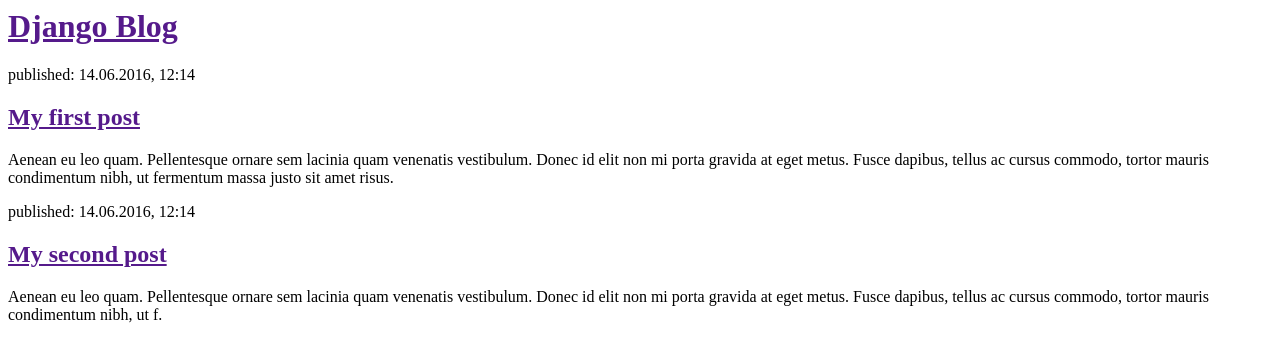
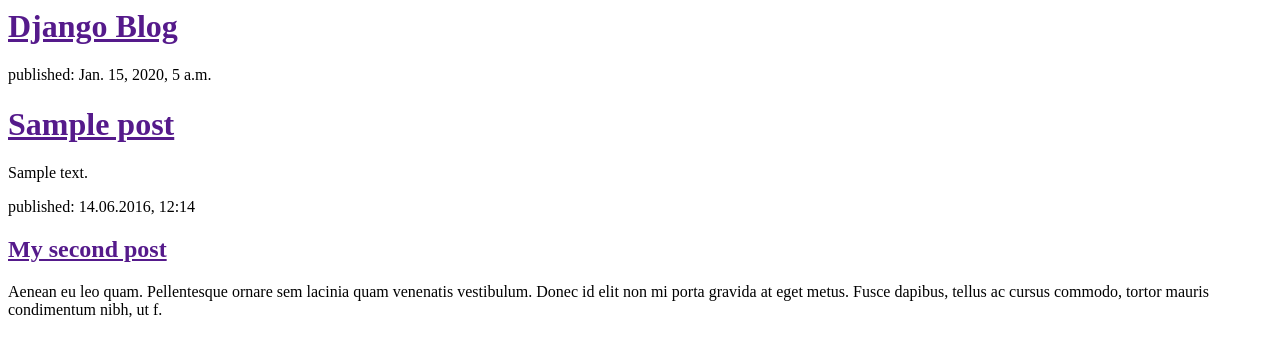
Before and after one commit to miket430/my-first-blog, a Django app: template blog/templates/blog/post_list.html in a window 1280 px wide. Shown: the top 362 px of the page. Run offline with Django 3.2, Linux system fonts and the light colour scheme; the template is opened without the code that fills it: values that come from a table or form of the project are taken from there, others are empty; tables that the repository leaves empty hold one stand-in row (values such as "Sample post"); parts of the project's set-up code (start-up, migrations or seed data) failed here and were passed over.

Commit message:
HTML updated

```diff
--- a/blog/models.py
+++ b/blog/models.py
@@ -16,7 +16,7 @@
 	author = models.ForeignKey('auth.User')
 	title = models.CharField(max_length=200)
 	text = models.TextField()
-	create_date = models.DateTimeField(
+	created_date = models.DateTimeField(
 		default = timezone.now)
 	published_date = models.DateTimeField(
 		blank=True, null=True)
--- a/blog/templates/blog/post_list.html
+++ b/blog/templates/blog/post_list.html
@@ -7,11 +7,14 @@
             <h1><a href="">Django Blog</a></h1>
         </div>
 
-        <div>
-            <p>published: 14.06.2016, 12:14</p>
-            <h2><a href="">My first post</a></h2>
-            <p>Aenean eu leo quam. Pellentesque ornare sem lacinia quam venenatis vestibulum. Donec id elit non mi porta gravida at eget metus. Fusce dapibus, tellus ac cursus commodo, tortor mauris condimentum nibh, ut fermentum massa justo sit amet risus.</p>
-        </div>
+        {% for post in posts %}
+            <div>
+                <p>published: {{ post.published_date }}</p>
+                <h1><a href="">{{ post.title }}</a></h1>
+                <p>{{ post.text|linebreaksbr }}</p>
+            </div>
+        {% endfor %}
+
 
         <div>
             <p>published: 14.06.2016, 12:14</p>
--- a/blog/views.py
+++ b/blog/views.py
@@ -1,5 +1,8 @@
 from django.shortcuts import render
+from django.utils import timezone
+from .models import Post
 
 # Create your views here.
 def post_list(request):
-	return render(request, 'blog/post_list.html', {})
+	posts = Post.objects.filter(published_date__lte=timezone.now()).order_by('published_date')
+	return render(request, 'blog/post_list.html', {'posts': posts})
```
Also changed, not shown: blog/migrations/0002_auto_20170401_1212.py (added).
